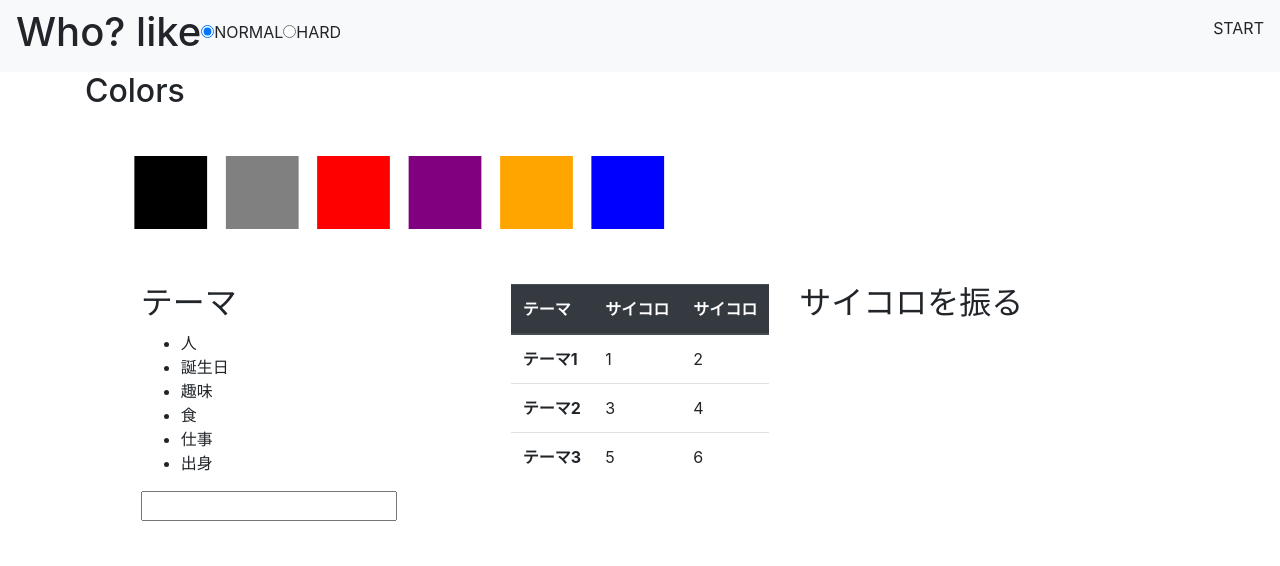
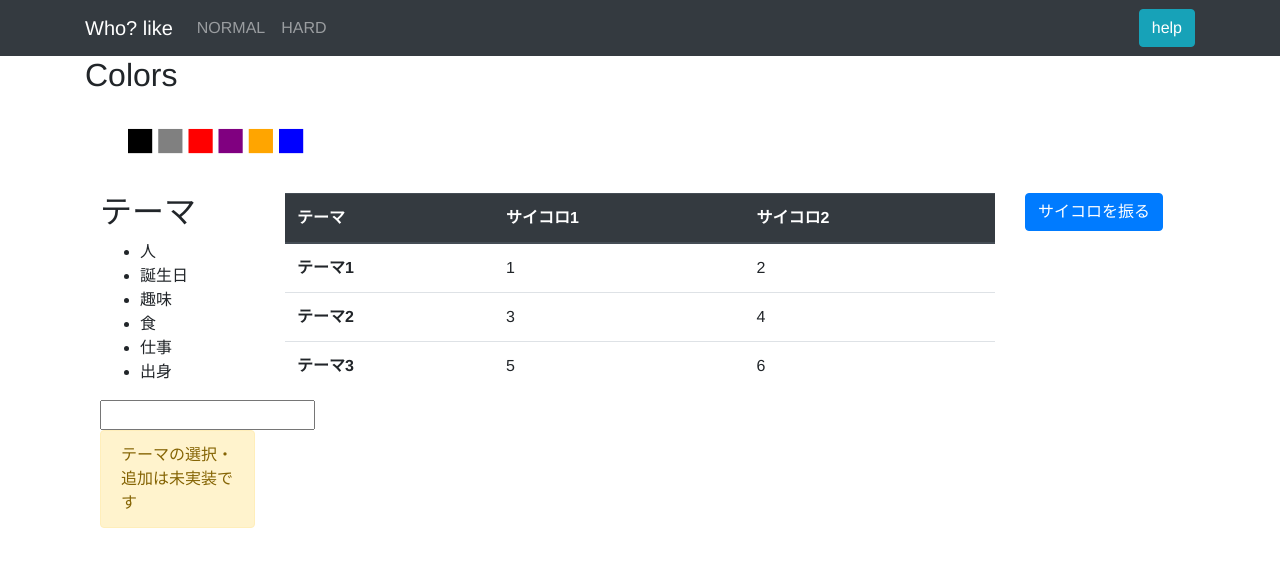
Before and after one commit to tetsunosuke/who-app, a Vue app: page / in a window 1280 px wide. Shown: the top 566 px of the page. Built offline with nearby package versions, Linux system fonts and the light colour scheme.

Commit message:
テーマ系以外の実装完了

```diff
--- a/src/App.vue
+++ b/src/App.vue
@@ -1,42 +1,43 @@
 <template>
-<nav class="navbar navbar-expand-lg navbar-light bg-light">
-<h1 class="navvar-brand">Who? like</h1>
-
-<div class="collapse navbar-collapse">
+<!-- navの部分は別コンポーネントにしたい -->
+<nav class="navbar navbar-expand-md navbar-dark bg-dark">
+<div class="container">
+<a class="navbar-brand">Who? like</a>
 <ul class="navbar-nav mr-auto">
-<li class="nav-item active">
-<input type="radio" id="normal" value="NORMAL" v-model="mode" /><label for="normal">NORMAL</label>
+<li class="nav-item">
+<a class="nav-link" @click="changeMode('NORMAL')">NORMAL</a>
 </li>
-<li class="nav-item"><input type="radio" id="hard" value="HARD" v-model="mode" /><label for="hard">HARD</label>
+<li class="nav-item">
+<a class="nav-link" @click="changeMode('HARD')">HARD</a>
 </li>
 </ul>
-</div>
-<div class="navbar-nav">
-<p class="nav-item" id="start" @click="start">START</p>
+<ul class="navbar-nav">
+<li class="nav-item">
+<Modal />
+</li>
+</ul>
 </div>
 </nav>
 
 <!-- <p>selected: {{mode}}</p> -->
 <div class="container">
+  <!-- TODO; センター寄せ -->
   <Colors :colors="colors" />
-  <!-- TODO; センター寄せ -->
   <!-- この画面で変更した mode だけを表に渡す -->
   <div class="container">
   <div class="row justify-content-md-center">
-    <div class="col col-lg-4">
+    <div class="col col-md-2">
   <Themes :themes="themes" />
     </div>
-    <div class="col-md-auto">
+    <div class="col-md-8">
         <WhoTable :mode="mode" />
     </div>
-    <div class="col col-lg-4">
+    <div class="col col-md-2">
         <Dice :colors="colors" />
     </div>
   </div>
 </div>
 
-  <!--
-  -->
 </div>
 </template>
 
@@ -45,6 +46,7 @@ import WhoTable from './components/Table.vue'
 import Colors  from './components/Colors.vue'
 import Dice from './components/Dice.vue'
 import Themes from './components/Themes.vue'
+import Modal from './components/Modal.vue'
 import Config from './config.js'
 
 // 状態に関するデータなどはすべてここで持つようにする
@@ -56,6 +58,7 @@ export default {
     WhoTable,
     Colors,
     Dice,
+    Modal
   },
   data () {
       const config = new Config();
@@ -66,6 +69,9 @@ export default {
       }
   },
   methods: {
+      changeMode(mode) {
+          this.mode = mode;
+      },
       start() {
           // リスタート
           console.info("start");
--- a/src/components/Dice.vue
+++ b/src/components/Dice.vue
@@ -1,5 +1,5 @@
 <template>
-<h2 role="button" @click="cast">サイコロを振る</h2>
+<button class="btn btn-primary" type="button" @click="cast">サイコロを振る</button>
 <div v-if="num">
 <ul id="dices">
 <li id="dice1" v-bind:style="color">■</li>
--- /dev/null
+++ b/src/components/Modal.vue
@@ -0,0 +1,32 @@
+<template>
+<button type="button" class="btn btn-info" data-toggle="modal" data-target="#help">
+help
+</button>
+<div class="modal" tabindex="-1" role="dialog" id="help">
+  <div class="modal-dialog" role="document">
+    <div class="modal-content">
+      <div class="modal-header">
+        <h5 class="modal-title">あそびかた</h5>
+        <button type="button" class="close" data-dismiss="modal" aria-label="Close">
+          <span aria-hidden="true">&times;</span>
+        </button>
+      </div>
+      <div class="modal-body">
+        <p>自己紹介ゲームです</p>
+        <p>who? というゲームを勉強目的でオンライン実装しました</p>
+        <p>現時点では「サイコロを振る」機能しか動作しません</p>
+        <p><a href="https://camp-fire.jp/projects/view/231360">コミュニティボードゲーム who? について</a>(CAMPFIREのサイトを開きます)</p>
+      </div>
+      <div class="modal-footer">
+        <button type="button" class="btn btn-secondary" data-dismiss="modal">Close</button>
+      </div>
+    </div>
+  </div>
+</div>
+</template>
+
+<script>
+export default {
+  name: 'Modal'
+}
+</script>
--- a/src/components/Table.vue
+++ b/src/components/Table.vue
@@ -1,7 +1,7 @@
 <template>
 <table v-if="mode == 'NORMAL'" class="table table-hover table-borderd">
   <thead class="thead-dark">
-    <tr><th>テーマ</th><th>サイコロ</th><th>サイコロ</th></tr>
+    <tr><th>テーマ</th><th>サイコロ1</th><th>サイコロ2</th></tr>
   </thead>
 
   <tbody>
--- a/src/components/Themes.vue
+++ b/src/components/Themes.vue
@@ -8,6 +8,7 @@
   </ul>
   <input v-model="newTheme" />
   <!-- TODO :ランダムで選ぶオプションを作る -->
+  <p class="alert alert-warning">テーマの選択・追加は未実装です</p>
 </template>
 
 <script>
--- a/src/index.css
+++ b/src/index.css
@@ -1,26 +1,23 @@
-/*
 #app {
   font-family: Avenir, Helvetica, Arial, sans-serif;
   -webkit-font-smoothing: antialiased;
   -moz-osx-font-smoothing: grayscale;
-  text-align: center;
-  color: #2c3e50;
-  margin-top: 60px;
+  /*
+   * text-align: center;
+   * color: #2c3e50;
+   *  margin-top: 60px;
+   */
 }
-*/
 
 ul#colors, ul#dices {
     list-style: none;
 }
-#colors li, #dices li {
-    font-size: 100px;
+#dices li {
+    font-size: 70px;
     display: inline;
 }
 
-
-#color1{ color: black }
-#color2{ color: gray }
-#color3{ color: red }
-#color4{ color: purple }
-#color5{ color: orange }
-#color6{ color: blue }
+#colors li {
+    font-size: 50px;
+    display: inline;
+}
```
Also changed, not shown: 1 other file (tests, documents, lock files or other folders).
